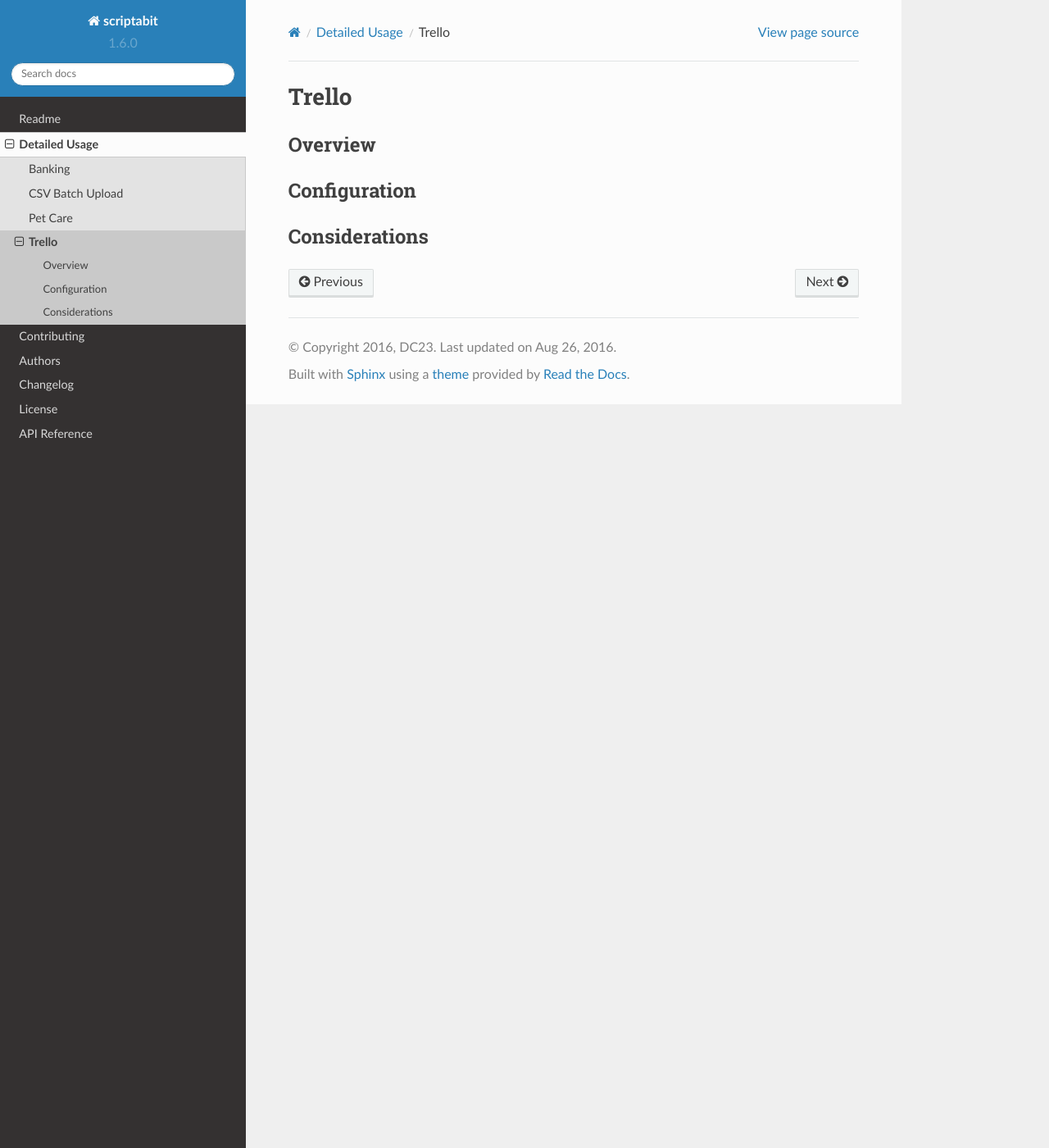
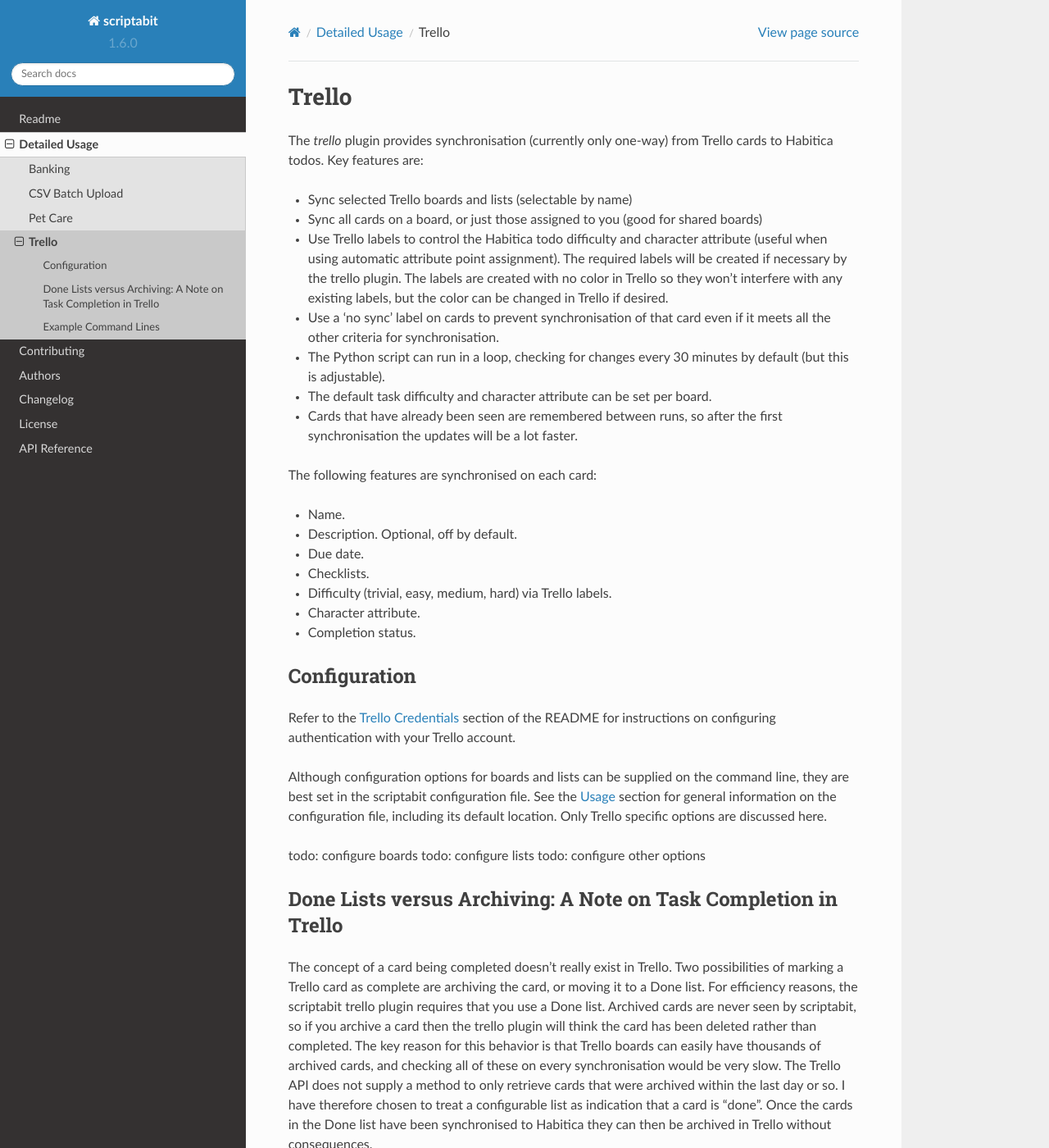
Before and after one commit to DC23/scriptabit, a Sphinx documentation site: the page built from docs/usage/trello.rst, in a window 1280 px wide and 1400 px high. Shown: the whole window at 82% size. Built offline with Sphinx 7.4.7 and the Read the Docs theme 2.0.0, drawn with Linux system fonts in a browser that asks for light colours; some of the changed text lies outside the part shown.

Commit message:
work in progress on trello usage docs

```diff
--- a/README.rst
+++ b/README.rst
@@ -55,6 +55,8 @@
 
     chmod 600 .auth.cfg
 
+.. _trello-credentials:
+
 Trello Credentials
 ++++++++++++++++++
 If you wish to use the Trello plugin, you will need to add your Trello
@@ -73,6 +75,8 @@
 interactive process when you first run the trello plugin. You must save your API
 key and API secret to the .auth.cfg file before you will be able to authorise
 the scriptabit application with Trello.
+
+.. _usage:
 
 Usage
 -----
--- a/docs/usage/trello.rst
+++ b/docs/usage/trello.rst
@@ -1,11 +1,65 @@
 Trello
 ------
 
-Overview
-++++++++
+The `trello` plugin provides synchronisation (currently only one-way) from
+Trello cards to Habitica todos. Key features are:
+
+- Sync selected Trello boards and lists (selectable by name)
+- Sync all cards on a board, or just those assigned to you (good for shared
+  boards)
+- Use Trello labels to control the Habitica todo difficulty and character
+  attribute (useful when using automatic attribute point assignment). The
+  required labels will be created if necessary by the trello plugin. The labels
+  are created with no color in Trello so they won't interfere with any existing
+  labels, but the color can be changed in Trello if desired.
+- Use a 'no sync' label on cards to prevent synchronisation of that card even if
+  it meets all the other criteria for synchronisation.
+- The Python script can run in a loop, checking for changes every 30 minutes by
+  default (but this is adjustable).
+- The default task difficulty and character attribute can be set per board.
+- Cards that have already been seen are remembered between runs, so after the
+  first synchronisation the updates will be a lot faster.
+
+The following features are synchronised on each card:
+
+- Name.
+- Description. Optional, off by default.
+- Due date.
+- Checklists.
+- Difficulty (trivial, easy, medium, hard) via Trello labels.
+- Character attribute.
+- Completion status.
 
 Configuration
 +++++++++++++
 
-Considerations
-++++++++++++++
+Refer to the :ref:`trello-credentials` section of the README for instructions on
+configuring authentication with your Trello account.
+
+Although configuration options for boards and lists can be supplied on the
+command line, they are best set in the scriptabit configuration file. See the
+:ref:`usage` section for general information on the configuration file,
+including its default location. Only Trello specific options are discussed here.
+
+todo: configure boards
+todo: configure lists
+todo: configure other options
+
+Done Lists versus Archiving: A Note on Task Completion in Trello
+++++++++++++++++++++++++++++++++++++++++++++++++++++++++++++++++
+
+The concept of a card being completed doesn't really exist in Trello. Two
+possibilities of marking a Trello card as complete are archiving the card, or
+moving it to a Done list. For efficiency reasons, the scriptabit trello plugin
+requires that you use a Done list. Archived cards are never seen by scriptabit,
+so if you archive a card then the trello plugin will think the card has been
+deleted rather than completed. The key reason for this behavior is that Trello
+boards can easily have thousands of archived cards, and checking all of these on
+every synchronisation would be very slow. The Trello API does not supply
+a method to only retrieve cards that were archived within the last day or so.
+I have therefore chosen to treat a configurable list as indication that a card
+is "done". Once the cards in the Done list have been synchronised to Habitica
+they can then be archived in Trello without consequences.
+
+Example Command Lines
++++++++++++++++++++++
```
